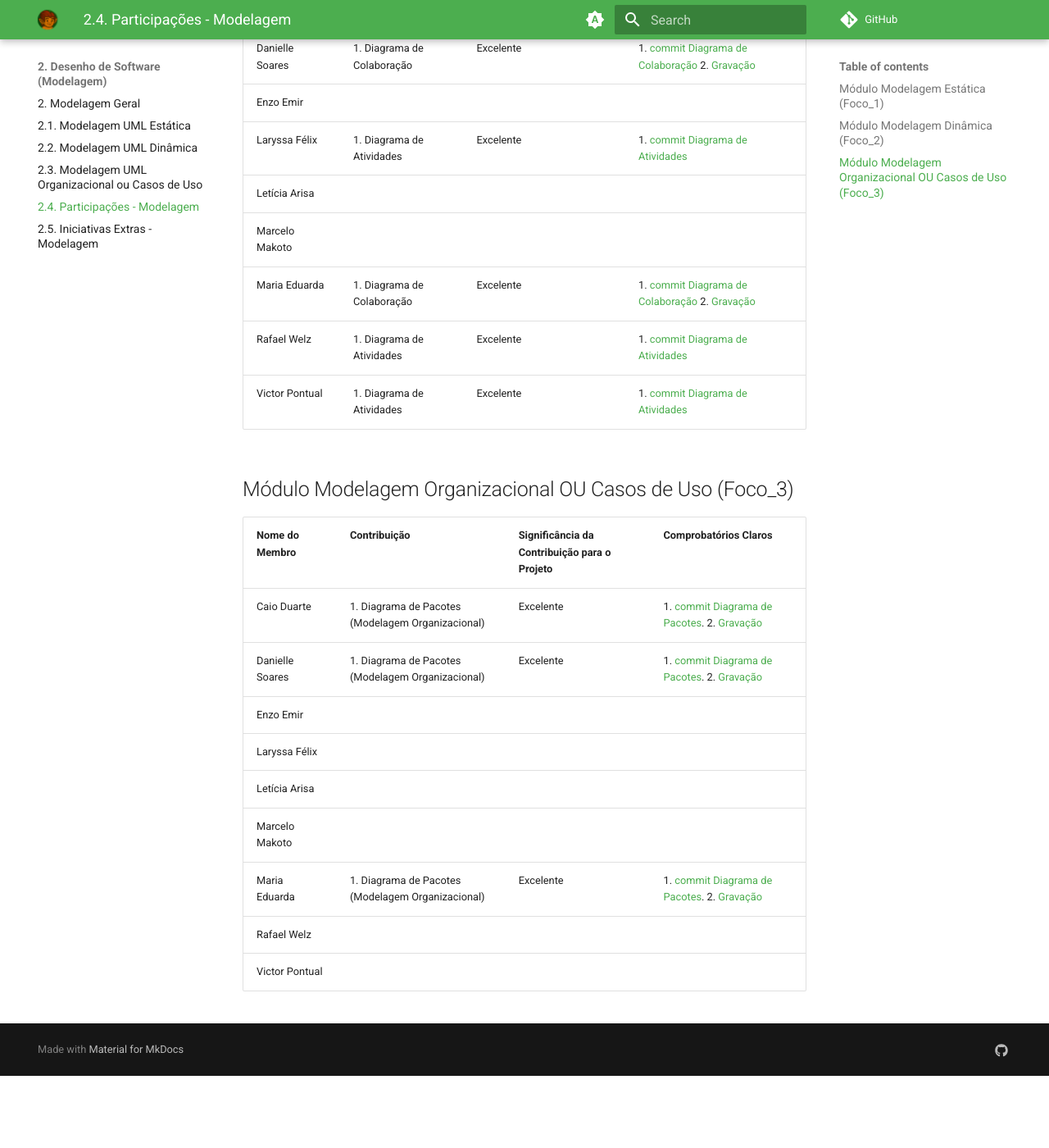
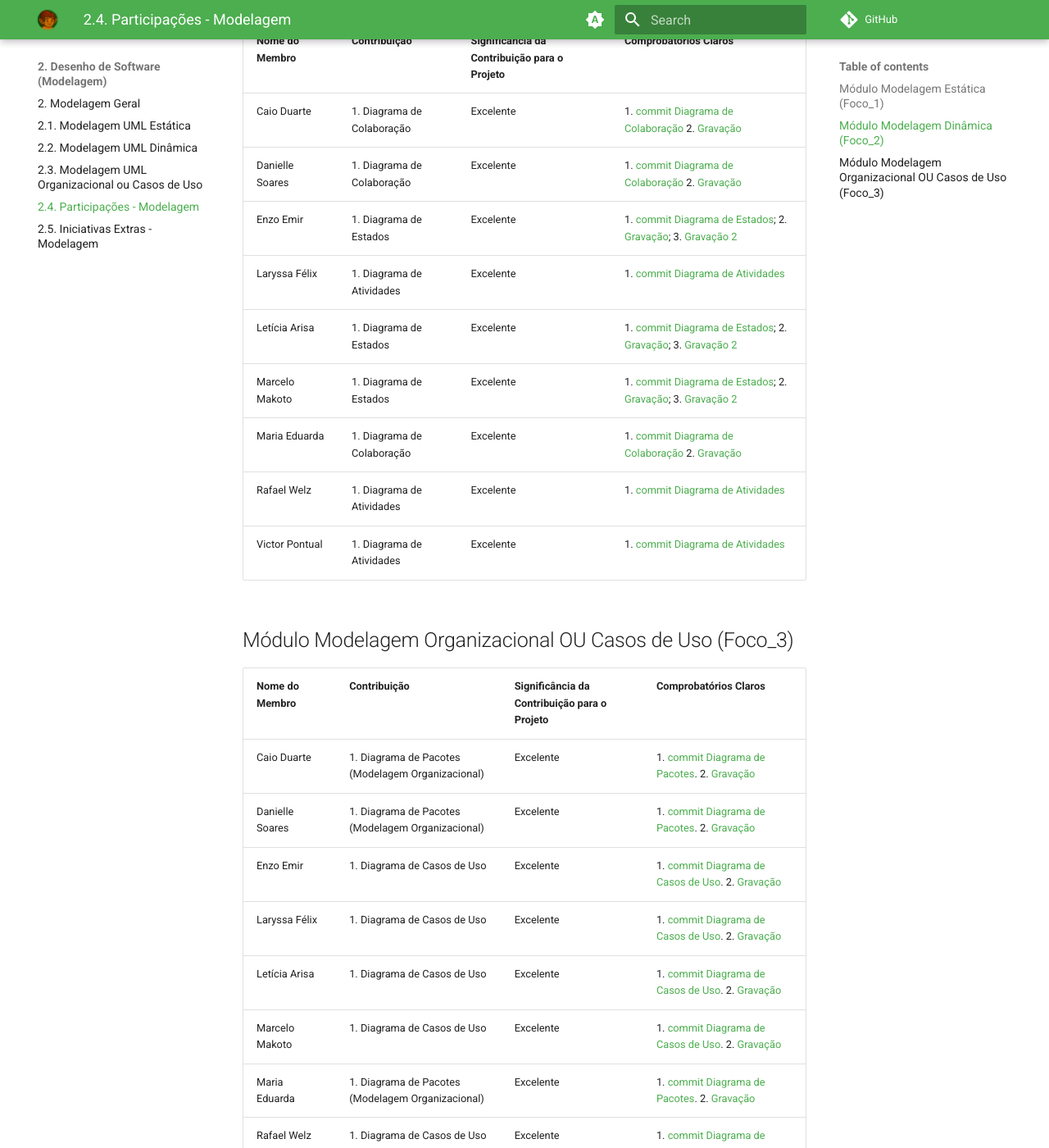
Before and after one commit to UnBArqDsw2025-2-Turma01/2025.2-T01-G1_JogoDigital_Entrega_02, an MkDocs documentation site: the page built from docs/Modelagem/2.4.ParticipacoesModelagem.md, in a window 1280 px wide and 1400 px high, scrolled down 1166 px. Shown: the whole window at 82% size. Built offline with MkDocs 1.6.1 and Material for MkDocs 9.7.7, drawn with Linux system fonts in a browser that asks for light colours; before the commit the page ends 2478 px from its top, so only the background shows below that; some of the changed text lies outside the part shown.

Commit message:
Update 2.4.ParticipacoesModelagem.md

```diff
--- a/docs/Modelagem/2.4.ParticipacoesModelagem.md
+++ b/docs/Modelagem/2.4.ParticipacoesModelagem.md
@@ -8,10 +8,10 @@ Breve relato sobre as participações/contribuições de cada membro à entrega.
 | --------------- | ------------ | -------------------------------------------- | --------------------- |
 | Caio Duarte     | 1. Diagrama de Implantação   | Excelente  |  1. [commit Diagrama de implantação](https://github.com/UnBArqDsw2025-2-Turma01/2025.2-T01-G1_JogoDigital_Entrega_02/commit/53a195992e1eaaef60f93ebe71676c5b3474c292) ; 2.[Gravação](https://youtu.be/Z9hxflRPTf0?si=i-KwVYkAY0yN0mI3) |
 | Danielle Soares | 1. Diagrama de Implantação   | Excelente  |  1. [commit Diagrama de implantação](https://github.com/UnBArqDsw2025-2-Turma01/2025.2-T01-G1_JogoDigital_Entrega_02/commit/53a195992e1eaaef60f93ebe71676c5b3474c292) ; 2.[Gravação](https://youtu.be/Z9hxflRPTf0?si=i-KwVYkAY0yN0mI3) |
-| Enzo Emir       |              |                                              |                       |
+| Enzo Emir       | 1. Diagrama de Classes   | Excelente  |  1. [commit 1 Diagrama de Classes](https://github.com/UnBArqDsw2025-2-Turma01/2025.2-T01-G1_JogoDigital_Entrega_02/commit/32b99d3a7d81fb4deee850e6529a206d8e879e92) ; 2. [commit 2 Diagrama de Classes](https://github.com/UnBArqDsw2025-2-Turma01/2025.2-T01-G1_JogoDigital_Entrega_02/commit/3f341c5ce0d12e2b3a4063b3aede0e1bd4dd2f40); 3. [Gravação 1](https://youtu.be/Hxe16odUVmw); 4. [Gravação 2](https://youtu.be/p-m22NroSl8) |
 | Laryssa Félix   | 1. Diagrama de Componentes     | Excelente                  |  1. [commit Diagrama de Componentes](https://github.com/UnBArqDsw2025-2-Turma01/2025.2-T01-G1_JogoDigital_Entrega_02/commit/20263d6963600ec198a19d631066d811b22c6163) ; 2.[Gravação](https://www.youtube.com/embed/fH08iYdSeAY?si=6hTKulXRuigWaGRV)                       |
-| Letícia Arisa   |              |                                              |                       |
-| Marcelo Makoto  |              |                                              |                       |
+| Letícia Arisa   | 1. Diagrama de Classes   | Excelente  |  1. [commit 1 Diagrama de Classes](https://github.com/UnBArqDsw2025-2-Turma01/2025.2-T01-G1_JogoDigital_Entrega_02/commit/32b99d3a7d81fb4deee850e6529a206d8e879e92) ; 2. [commit 2 Diagrama de Classes](https://github.com/UnBArqDsw2025-2-Turma01/2025.2-T01-G1_JogoDigital_Entrega_02/commit/3f341c5ce0d12e2b3a4063b3aede0e1bd4dd2f40); 3. [Gravação 1](https://youtu.be/Hxe16odUVmw); 4. [Gravação 2](https://youtu.be/p-m22NroSl8) |
+| Marcelo Makoto  | 1. Diagrama de Classes   | Excelente  |  1. [commit 1 Diagrama de Classes](https://github.com/UnBArqDsw2025-2-Turma01/2025.2-T01-G1_JogoDigital_Entrega_02/commit/32b99d3a7d81fb4deee850e6529a206d8e879e92) ; 2. [commit 2 Diagrama de Classes](https://github.com/UnBArqDsw2025-2-Turma01/2025.2-T01-G1_JogoDigital_Entrega_02/commit/3f341c5ce0d12e2b3a4063b3aede0e1bd4dd2f40); 3. [Gravação 1](https://youtu.be/Hxe16odUVmw); 4. [Gravação 2](https://youtu.be/p-m22NroSl8) |
 | Maria Eduarda   |  1. Diagrama de Implantação   | Excelente  |  1. [commit Diagrama de implantação](https://github.com/UnBArqDsw2025-2-Turma01/2025.2-T01-G1_JogoDigital_Entrega_02/commit/53a195992e1eaaef60f93ebe71676c5b3474c292) ; 2.[Gravação](https://youtu.be/Z9hxflRPTf0?si=i-KwVYkAY0yN0mI3) |
 | Rafael Welz     |1. Diagrama de Componentes     | Excelente                  |  1. [commit Diagrama de Componentes](https://github.com/UnBArqDsw2025-2-Turma01/2025.2-T01-G1_JogoDigital_Entrega_02/commit/20263d6963600ec198a19d631066d811b22c6163) ; 2.[Gravação](https://www.youtube.com/embed/fH08iYdSeAY?si=6hTKulXRuigWaGRV)                       |
 | Victor Pontual  |1. Diagrama de Componentes     | Excelente                  |  1. [commit Diagrama de Componentes](https://github.com/UnBArqDsw2025-2-Turma01/2025.2-T01-G1_JogoDigital_Entrega_02/commit/20263d6963600ec198a19d631066d811b22c6163) ; 2.[Gravação](https://www.youtube.com/embed/fH08iYdSeAY?si=6hTKulXRuigWaGRV)                       |
@@ -23,10 +23,10 @@ Breve relato sobre as participações/contribuições de cada membro à entrega.
 | --------------- | ------------ | -------------------------------------------- | --------------------- |
 | Caio Duarte     | 1. Diagrama de Colaboração     | Excelente           | 1. [commit Diagrama de Colaboração](https://github.com/UnBArqDsw2025-2-Turma01/2025.2-T01-G1_JogoDigital_Entrega_02/commit/e4db12b7bd32b99fb5a126590f273dbe368ac9ce)  2. [Gravação](https://youtu.be/FrcAWD1lcNM)                      |
 | Danielle Soares | 1. Diagrama de Colaboração     | Excelente           | 1. [commit Diagrama de Colaboração](https://github.com/UnBArqDsw2025-2-Turma01/2025.2-T01-G1_JogoDigital_Entrega_02/commit/e4db12b7bd32b99fb5a126590f273dbe368ac9ce)  2. [Gravação](https://youtu.be/FrcAWD1lcNM)                      |
-| Enzo Emir       |              |                                              |                       |
+| Enzo Emir       | 1. Diagrama de Estados     | Excelente           | 1. [commit Diagrama de Estados](https://github.com/UnBArqDsw2025-2-Turma01/2025.2-T01-G1_JogoDigital_Entrega_02/commit/3f341c5ce0d12e2b3a4063b3aede0e1bd4dd2f40);  2. [Gravação](https://youtu.be/UnR0DJuQHwg); 3. [Gravação 2](https://youtu.be/b2XKDGkJ_TQ)                      |
 | Laryssa Félix   | 1. Diagrama de Atividades      |  Excelente                 |  1. [commit Diagrama de Atividades](https://github.com/UnBArqDsw2025-2-Turma01/2025.2-T01-G1_JogoDigital_Entrega_02/commit/48665524a96ac46524309dd843f7290791a2f0cb)                      |
-| Letícia Arisa   |              |                                              |                       |
-| Marcelo Makoto  |              |                                              |                       |
+| Letícia Arisa   | 1. Diagrama de Estados     | Excelente           | 1. [commit Diagrama de Estados](https://github.com/UnBArqDsw2025-2-Turma01/2025.2-T01-G1_JogoDigital_Entrega_02/commit/3f341c5ce0d12e2b3a4063b3aede0e1bd4dd2f40);  2. [Gravação](https://youtu.be/UnR0DJuQHwg); 3. [Gravação 2](https://youtu.be/b2XKDGkJ_TQ)                      |
+| Marcelo Makoto  | 1. Diagrama de Estados     | Excelente           | 1. [commit Diagrama de Estados](https://github.com/UnBArqDsw2025-2-Turma01/2025.2-T01-G1_JogoDigital_Entrega_02/commit/3f341c5ce0d12e2b3a4063b3aede0e1bd4dd2f40);  2. [Gravação](https://youtu.be/UnR0DJuQHwg); 3. [Gravação 2](https://youtu.be/b2XKDGkJ_TQ)                      |
 | Maria Eduarda   | 1. Diagrama de Colaboração     | Excelente           | 1. [commit Diagrama de Colaboração](https://github.com/UnBArqDsw2025-2-Turma01/2025.2-T01-G1_JogoDigital_Entrega_02/commit/e4db12b7bd32b99fb5a126590f273dbe368ac9ce)  2. [Gravação](https://youtu.be/FrcAWD1lcNM)                      |
 | Rafael Welz     | 1. Diagrama de Atividades      |  Excelente                 |  1. [commit Diagrama de Atividades](https://github.com/UnBArqDsw2025-2-Turma01/2025.2-T01-G1_JogoDigital_Entrega_02/commit/48665524a96ac46524309dd843f7290791a2f0cb)                      |
 | Victor Pontual  |1. Diagrama de Atividades      |  Excelente                 |  1. [commit Diagrama de Atividades](https://github.com/UnBArqDsw2025-2-Turma01/2025.2-T01-G1_JogoDigital_Entrega_02/commit/48665524a96ac46524309dd843f7290791a2f0cb)                      |
@@ -38,10 +38,10 @@ Breve relato sobre as participações/contribuições de cada membro à entrega.
 | --------------- | ------------ | -------------------------------------------- | --------------------- |
 | Caio Duarte     | 1. Diagrama de Pacotes (Modelagem Organizacional)            |Excelente      | 1. [commit Diagrama de Pacotes](https://github.com/UnBArqDsw2025-2-Turma01/2025.2-T01-G1_JogoDigital_Entrega_02/commit/05f5578228a89522bf5e17ee69fa2396973f8e35). 2. [Gravação](https://youtu.be/uXsC8_--G7E)                 |
 | Danielle Soares | 1. Diagrama de Pacotes (Modelagem Organizacional)            |Excelente      | 1. [commit Diagrama de Pacotes](https://github.com/UnBArqDsw2025-2-Turma01/2025.2-T01-G1_JogoDigital_Entrega_02/commit/05f5578228a89522bf5e17ee69fa2396973f8e35). 2. [Gravação](https://youtu.be/uXsC8_--G7E)                 |
-| Enzo Emir       |              |                                              |                       |
-| Laryssa Félix   |              |                                              |                       |
-| Letícia Arisa   |              |                                              |                       |
-| Marcelo Makoto  |              |                                              |                       |
+| Enzo Emir       | 1. Diagrama de Casos de Uso |Excelente      | 1. [commit Diagrama de Casos de Uso](https://github.com/UnBArqDsw2025-2-Turma01/2025.2-T01-G1_JogoDigital_Entrega_02/commit/e7bbeeffe2d3c486257b5ce099b325a60f13cc5f). 2. [Gravação](https://youtu.be/Tkf-3dM0WR8)                 |
+| Laryssa Félix   | 1. Diagrama de Casos de Uso |Excelente      | 1. [commit Diagrama de Casos de Uso](https://github.com/UnBArqDsw2025-2-Turma01/2025.2-T01-G1_JogoDigital_Entrega_02/commit/e7bbeeffe2d3c486257b5ce099b325a60f13cc5f). 2. [Gravação](https://youtu.be/Tkf-3dM0WR8)                 |
+| Letícia Arisa   | 1. Diagrama de Casos de Uso |Excelente      | 1. [commit Diagrama de Casos de Uso](https://github.com/UnBArqDsw2025-2-Turma01/2025.2-T01-G1_JogoDigital_Entrega_02/commit/e7bbeeffe2d3c486257b5ce099b325a60f13cc5f). 2. [Gravação](https://youtu.be/Tkf-3dM0WR8)                 |
+| Marcelo Makoto  | 1. Diagrama de Casos de Uso |Excelente      | 1. [commit Diagrama de Casos de Uso](https://github.com/UnBArqDsw2025-2-Turma01/2025.2-T01-G1_JogoDigital_Entrega_02/commit/e7bbeeffe2d3c486257b5ce099b325a60f13cc5f). 2. [Gravação](https://youtu.be/Tkf-3dM0WR8)                 |
 | Maria Eduarda   | 1. Diagrama de Pacotes (Modelagem Organizacional)            |Excelente      | 1. [commit Diagrama de Pacotes](https://github.com/UnBArqDsw2025-2-Turma01/2025.2-T01-G1_JogoDigital_Entrega_02/commit/05f5578228a89522bf5e17ee69fa2396973f8e35). 2. [Gravação](https://youtu.be/uXsC8_--G7E)                 |
-| Rafael Welz     |              |                                              |                       |
-| Victor Pontual  |              |                                              |                       |
+| Rafael Welz     | 1. Diagrama de Casos de Uso |Excelente      | 1. [commit Diagrama de Casos de Uso](https://github.com/UnBArqDsw2025-2-Turma01/2025.2-T01-G1_JogoDigital_Entrega_02/commit/e7bbeeffe2d3c486257b5ce099b325a60f13cc5f). 2. [Gravação](https://youtu.be/Tkf-3dM0WR8)                 |
+| Victor Pontual  | 1. Diagrama de Casos de Uso |Excelente      | 1. [commit Diagrama de Casos de Uso](https://github.com/UnBArqDsw2025-2-Turma01/2025.2-T01-G1_JogoDigital_Entrega_02/commit/e7bbeeffe2d3c486257b5ce099b325a60f13cc5f). 2. [Gravação](https://youtu.be/Tkf-3dM0WR8)                 |
```
